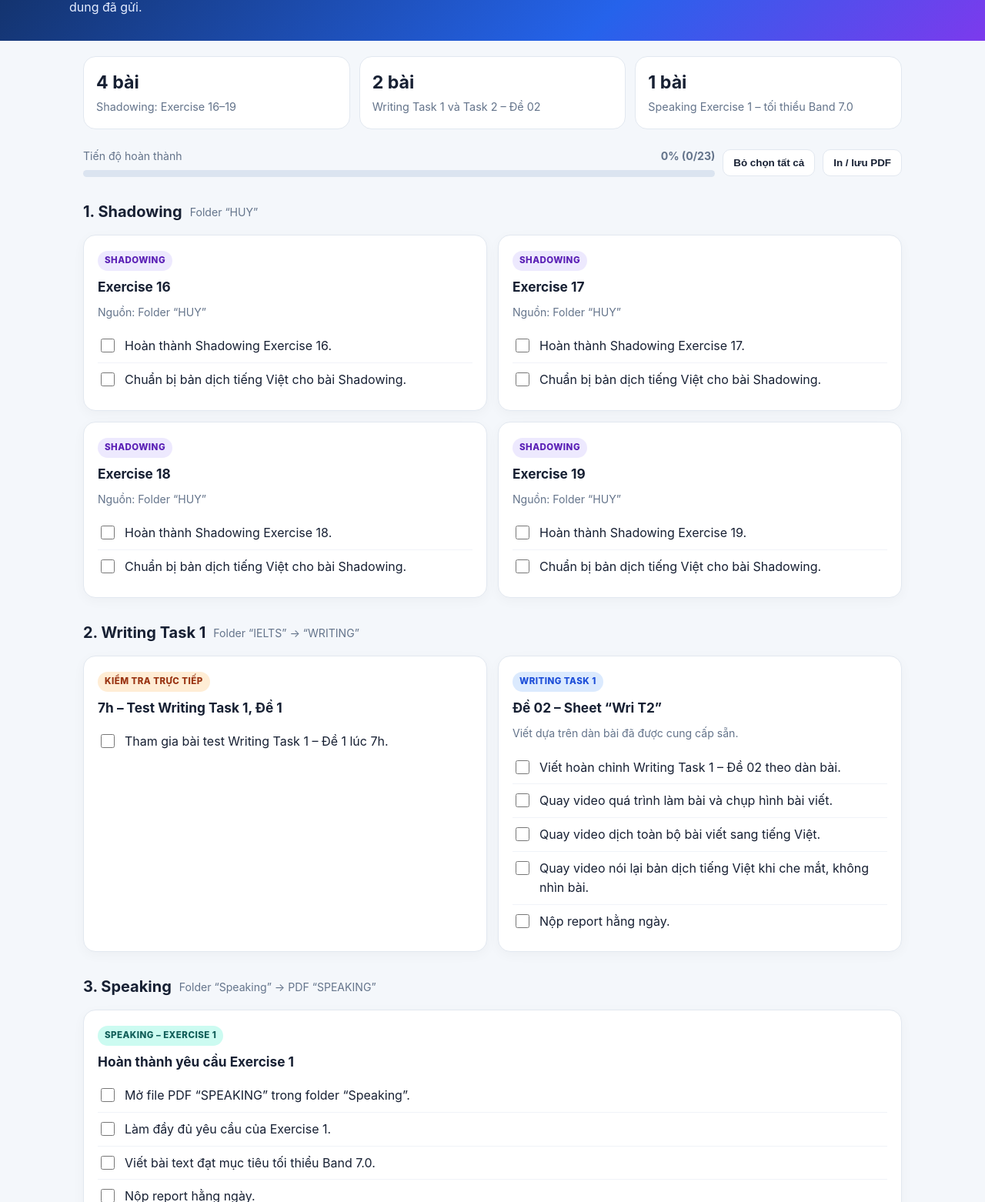
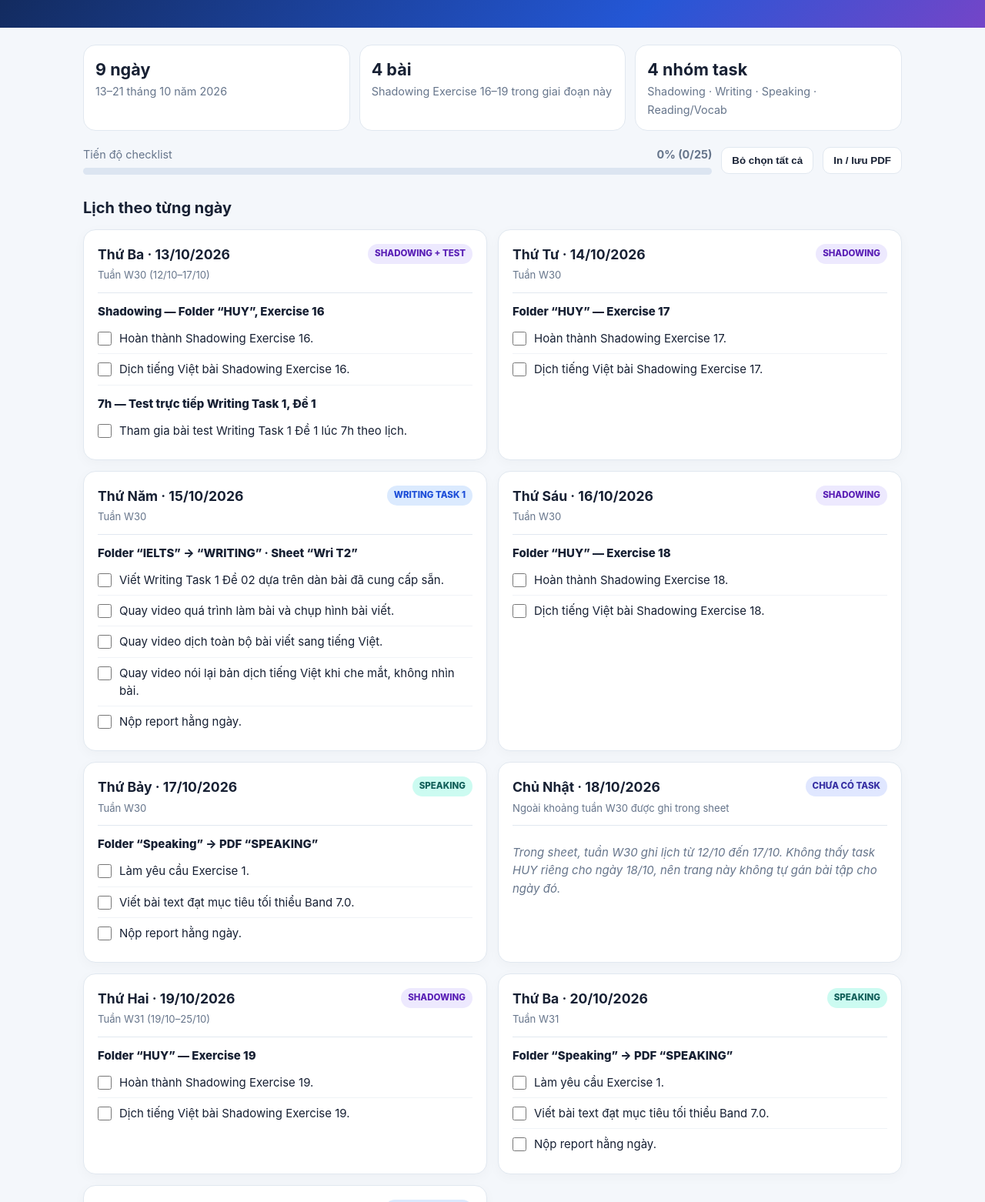
Before and after one commit to shirmtry/shirmtry, a plain HTML site: page task.html in a window 1280 px wide. Shown: the part 165-1727 px from the top of the page at 77% size. Drawn offline with Linux system fonts and the light colour scheme.

Commit message:
Update task.html

```diff
--- a/task.html
+++ b/task.html
@@ -2,232 +2,115 @@
 <html lang="vi">
 <head>
 <meta charset="UTF-8">
-<meta name="viewport" content="width=device-width, initial-scale=1.0">
-<title>Kế hoạch IELTS – Shadowing, Writing & Speaking</title>
+<meta name="viewport" content="width=device-width, initial-scale=1">
+<title>HUY — IELTS Task Planner | 13–21/10/2026</title>
 <style>
-  :root {
-    color-scheme: light;
-    --bg: #f4f7fb;
-    --card: #ffffff;
-    --text: #172033;
-    --muted: #64748b;
-    --line: #e2e8f0;
-    --blue: #2563eb;
-    --purple: #7c3aed;
-    --teal: #0f766e;
-    --orange: #c2410c;
-  }
-  * { box-sizing: border-box; }
-  body {
-    margin: 0;
-    font-family: Inter, ui-sans-serif, system-ui, -apple-system, "Segoe UI", sans-serif;
-    background: var(--bg);
-    color: var(--text);
-    line-height: 1.55;
-  }
-  header {
-    padding: 42px 20px 32px;
-    background: linear-gradient(135deg, #102a56, #2563eb 65%, #7c3aed);
-    color: white;
-  }
-  .hero, main { max-width: 1100px; margin: 0 auto; }
-  .eyebrow { font-size: .78rem; font-weight: 800; letter-spacing: .14em; text-transform: uppercase; opacity: .8; }
-  h1 { margin: 8px 0; font-size: clamp(1.8rem, 4vw, 2.8rem); line-height: 1.15; }
-  header p { max-width: 720px; margin-bottom: 0; color: #e5edff; }
-  main { padding: 24px 18px 52px; }
-  .summary {
-    display: grid; grid-template-columns: repeat(3, minmax(0, 1fr));
-    gap: 12px; margin-top: -4px; margin-bottom: 24px;
-  }
-  .stat { background: var(--card); border: 1px solid var(--line); border-radius: 16px; padding: 16px; }
-  .stat strong { display: block; font-size: 1.45rem; }
-  .stat span { color: var(--muted); font-size: .9rem; }
-  .toolbar { display: flex; gap: 10px; flex-wrap: wrap; align-items: center; margin: 18px 0 24px; }
-  .progress-wrap { flex: 1 1 220px; }
-  .progress-label { display: flex; justify-content: space-between; color: var(--muted); font-size: .88rem; margin-bottom: 7px; }
-  .track { height: 9px; border-radius: 99px; background: #dbe4f0; overflow: hidden; }
-  .bar { width: 0%; height: 100%; background: linear-gradient(90deg, #2563eb, #7c3aed); transition: width .2s; }
-  button {
-    border: 1px solid var(--line); background: white; color: var(--text);
-    padding: 9px 13px; border-radius: 10px; font-weight: 650; cursor: pointer;
-  }
-  button:hover { border-color: #93a9c7; }
-  .section-title { display: flex; align-items: center; gap: 10px; margin: 30px 0 14px; }
-  .section-title h2 { font-size: 1.25rem; margin: 0; }
-  .section-title span { color: var(--muted); font-size: .88rem; }
-  .cards { display: grid; grid-template-columns: repeat(2, minmax(0, 1fr)); gap: 14px; }
-  .card {
-    background: var(--card); border: 1px solid var(--line); border-radius: 16px;
-    padding: 18px; box-shadow: 0 4px 16px rgba(15, 23, 42, .035);
-  }
-  .card.full { grid-column: 1 / -1; }
-  .card-top { display: flex; justify-content: space-between; gap: 12px; align-items: flex-start; }
-  .tag { display: inline-block; font-size: .72rem; font-weight: 800; letter-spacing: .04em; border-radius: 999px; padding: 4px 9px; margin-bottom: 8px; }
-  .tag.shadow { background: #ede9fe; color: #5b21b6; }
-  .tag.writing { background: #dbeafe; color: #1d4ed8; }
-  .tag.speaking { background: #ccfbf1; color: #115e59; }
-  .tag.test { background: #ffedd5; color: #9a3412; }
-  h3 { font-size: 1.08rem; margin: 0 0 8px; }
-  .source { color: var(--muted); font-size: .88rem; margin: 0 0 12px; }
-  ul { padding-left: 21px; margin: 10px 0; }
-  li { padding: 3px 0; }
-  .task-check {
-    display: flex; align-items: flex-start; gap: 10px; padding: 9px 0;
-    border-bottom: 1px solid #f0f3f8;
-  }
-  .task-check:last-child { border-bottom: 0; }
-  input[type="checkbox"] { width: 18px; height: 18px; margin-top: 3px; accent-color: var(--blue); flex: 0 0 auto; }
-  .task-check label { cursor: pointer; }
-  .task-check input:checked + label { color: #7b8798; text-decoration: line-through; }
-  .note { border-left: 4px solid #f59e0b; background: #fff7ed; padding: 13px 15px; border-radius: 8px; margin-top: 20px; color: #7c2d12; }
-  footer { text-align: center; color: var(--muted); font-size: .85rem; padding: 0 18px 28px; }
-  @media (max-width: 720px) {
-    .summary { grid-template-columns: 1fr; }
-    .cards { grid-template-columns: 1fr; }
-    .card.full { grid-column: auto; }
-    header { padding-top: 32px; }
-  }
-  @media print {
-    body { background: white; }
-    header { background: #17366c !important; print-color-adjust: exact; }
-    .toolbar button { display: none; }
-    .card, .stat { box-shadow: none; break-inside: avoid; }
-  }
+:root{--bg:#f4f7fb;--card:#fff;--ink:#172033;--muted:#66758b;--line:#e1e8f0;--blue:#2457d6;--purple:#7445c8;--teal:#087f73;--orange:#a84b12}
+*{box-sizing:border-box}body{margin:0;background:var(--bg);color:var(--ink);font:15px/1.55 Inter,system-ui,-apple-system,"Segoe UI",sans-serif}
+header{background:linear-gradient(130deg,#10244c,#2457d6 68%,#7445c8);color:#fff;padding:34px 20px}
+.wrap{max-width:1100px;margin:auto}h1{font-size:clamp(1.8rem,4vw,2.7rem);line-height:1.15;margin:8px 0 10px}.sub{color:#e3eaff;max-width:750px;margin:0}.eyebrow{text-transform:uppercase;letter-spacing:.14em;font-size:.75rem;font-weight:800;opacity:.8}
+main{max-width:1100px;margin:auto;padding:22px 18px 50px}.stats{display:grid;grid-template-columns:repeat(3,1fr);gap:12px}.stat,.day{background:var(--card);border:1px solid var(--line);border-radius:16px}.stat{padding:15px}.stat strong{display:block;font-size:1.35rem}.muted{color:var(--muted);font-size:.9rem}
+.toolbar{display:flex;align-items:center;gap:12px;flex-wrap:wrap;margin:20px 0}.progress{flex:1;min-width:220px}.progressrow{display:flex;justify-content:space-between;font-size:.9rem;color:var(--muted);margin-bottom:6px}.track{height:9px;background:#dce5f1;border-radius:99px;overflow:hidden}.bar{height:100%;width:0;background:linear-gradient(90deg,var(--blue),var(--purple));transition:width .2s}
+button{background:white;border:1px solid var(--line);border-radius:10px;padding:9px 13px;font-weight:700;cursor:pointer;color:var(--ink)}button:hover{border-color:#8ca3c4}
+h2{font-size:1.25rem;margin:28px 0 12px}.days{display:grid;grid-template-columns:repeat(2,minmax(0,1fr));gap:14px}.day{padding:18px;box-shadow:0 4px 16px #0f172a08}.dayhead{display:flex;justify-content:space-between;gap:10px;align-items:flex-start;border-bottom:1px solid var(--line);padding-bottom:12px;margin-bottom:10px}.day h3{font-size:1.1rem;margin:0}.date{font-size:.82rem;color:var(--muted);margin-top:3px}.pill{white-space:nowrap;border-radius:999px;padding:4px 9px;font-size:.72rem;font-weight:800;background:#e0e7ff;color:#3730a3}.pill.shadow{background:#ede9fe;color:#5b21b6}.pill.write{background:#dbeafe;color:#1d4ed8}.pill.speak{background:#ccfbf1;color:#115e59}.pill.read{background:#ffedd5;color:#9a3412}.task{display:flex;gap:10px;padding:8px 0;border-bottom:1px solid #f0f3f7;align-items:flex-start}.task:last-child{border-bottom:0}.task input{width:18px;height:18px;margin:3px 0 0;flex:0 0 auto;accent-color:var(--blue)}.task label{cursor:pointer}.task input:checked+label{color:#8792a3;text-decoration:line-through}.blocktitle{font-weight:800;margin:12px 0 4px}.notice{border-left:4px solid #f59e0b;background:#fff7ed;color:#7c2d12;border-radius:9px;padding:13px 15px;margin-top:18px}.off{color:var(--muted);font-style:italic;padding:8px 0}
+footer{text-align:center;color:var(--muted);font-size:.85rem;padding:0 15px 28px}
+@media(max-width:720px){.stats{grid-template-columns:1fr}.days{grid-template-columns:1fr}}
+@media print{body{background:white}header{print-color-adjust:exact}.toolbar button{display:none}.day,.stat{box-shadow:none;break-inside:avoid}.days{grid-template-columns:1fr 1fr}}
 </style>
 </head>
 <body>
-<header>
-  <div class="hero">
-    <div class="eyebrow">IELTS Daily Checklist</div>
-    <h1>Kế hoạch học IELTS</h1>
-    <p>Tổng hợp toàn bộ bài Shadowing, Writing Task 1–2, Speaking và yêu cầu nộp report theo nội dung đã gửi.</p>
-  </div>
-</header>
+<header><div class="wrap"><div class="eyebrow">Personal IELTS checklist · HUY</div><h1>Lịch học & task chi tiết</h1><p class="sub">Đọc từ file “English Study schedule (1).xlsx”, sheet “Schedule”, dòng HUY. Phạm vi: 13/10/2026–21/10/2026.</p></div></header>
+<main>
+<section class="stats">
+<div class="stat"><strong>9 ngày</strong><span class="muted">13–21 tháng 10 năm 2026</span></div>
+<div class="stat"><strong>4 bài</strong><span class="muted">Shadowing Exercise 16–19 trong giai đoạn này</span></div>
+<div class="stat"><strong>4 nhóm task</strong><span class="muted">Shadowing · Writing · Speaking · Reading/Vocab</span></div>
+</section>
+<div class="toolbar"><div class="progress"><div class="progressrow"><span>Tiến độ checklist</span><strong id="progressText">0%</strong></div><div class="track"><div class="bar" id="bar"></div></div></div><button id="reset">Bỏ chọn tất cả</button><button onclick="window.print()">In / lưu PDF</button></div>
 
-<main>
-  <section class="summary" aria-label="Tổng quan">
-    <div class="stat"><strong>4 bài</strong><span>Shadowing: Exercise 16–19</span></div>
-    <div class="stat"><strong>2 bài</strong><span>Writing Task 1 và Task 2 – Đề 02</span></div>
-    <div class="stat"><strong>1 bài</strong><span>Speaking Exercise 1 – tối thiểu Band 7.0</span></div>
-  </section>
+<h2>Lịch theo từng ngày</h2>
+<section class="days">
+<article class="day">
+<div class="dayhead"><div><h3>Thứ Ba · 13/10/2026</h3><div class="date">Tuần W30 (12/10–17/10)</div></div><span class="pill shadow">SHADOWING + TEST</span></div>
+<div class="blocktitle">Shadowing — Folder “HUY”, Exercise 16</div>
+<div class="task"><input id="a1" type="checkbox"><label for="a1">Hoàn thành Shadowing Exercise 16.</label></div>
+<div class="task"><input id="a2" type="checkbox"><label for="a2">Dịch tiếng Việt bài Shadowing Exercise 16.</label></div>
+<div class="blocktitle">7h — Test trực tiếp Writing Task 1, Đề 1</div>
+<div class="task"><input id="a3" type="checkbox"><label for="a3">Tham gia bài test Writing Task 1 Đề 1 lúc 7h theo lịch.</label></div>
+</article>
 
-  <div class="toolbar">
-    <div class="progress-wrap">
-      <div class="progress-label"><span>Tiến độ hoàn thành</span><strong id="progressText">0%</strong></div>
-      <div class="track"><div class="bar" id="progressBar"></div></div>
-    </div>
-    <button type="button" id="resetBtn">Bỏ chọn tất cả</button>
-    <button type="button" onclick="window.print()">In / lưu PDF</button>
-  </div>
+<article class="day">
+<div class="dayhead"><div><h3>Thứ Tư · 14/10/2026</h3><div class="date">Tuần W30</div></div><span class="pill shadow">SHADOWING</span></div>
+<div class="blocktitle">Folder “HUY” — Exercise 17</div>
+<div class="task"><input id="a4" type="checkbox"><label for="a4">Hoàn thành Shadowing Exercise 17.</label></div>
+<div class="task"><input id="a5" type="checkbox"><label for="a5">Dịch tiếng Việt bài Shadowing Exercise 17.</label></div>
+</article>
 
-  <div class="section-title"><h2>1. Shadowing</h2><span>Folder “HUY”</span></div>
-  <div class="cards">
-    <article class="card">
-      <span class="tag shadow">SHADOWING</span>
-      <h3>Exercise 16</h3>
-      <p class="source">Nguồn: Folder “HUY”</p>
-      <div class="task-check"><input id="t1" type="checkbox"><label for="t1">Hoàn thành Shadowing Exercise 16.</label></div>
-      <div class="task-check"><input id="t2" type="checkbox"><label for="t2">Chuẩn bị bản dịch tiếng Việt cho bài Shadowing.</label></div>
-    </article>
-    <article class="card">
-      <span class="tag shadow">SHADOWING</span>
-      <h3>Exercise 17</h3>
-      <p class="source">Nguồn: Folder “HUY”</p>
-      <div class="task-check"><input id="t3" type="checkbox"><label for="t3">Hoàn thành Shadowing Exercise 17.</label></div>
-      <div class="task-check"><input id="t4" type="checkbox"><label for="t4">Chuẩn bị bản dịch tiếng Việt cho bài Shadowing.</label></div>
-    </article>
-    <article class="card">
-      <span class="tag shadow">SHADOWING</span>
-      <h3>Exercise 18</h3>
-      <p class="source">Nguồn: Folder “HUY”</p>
-      <div class="task-check"><input id="t5" type="checkbox"><label for="t5">Hoàn thành Shadowing Exercise 18.</label></div>
-      <div class="task-check"><input id="t6" type="checkbox"><label for="t6">Chuẩn bị bản dịch tiếng Việt cho bài Shadowing.</label></div>
-    </article>
-    <article class="card">
-      <span class="tag shadow">SHADOWING</span>
-      <h3>Exercise 19</h3>
-      <p class="source">Nguồn: Folder “HUY”</p>
-      <div class="task-check"><input id="t7" type="checkbox"><label for="t7">Hoàn thành Shadowing Exercise 19.</label></div>
-      <div class="task-check"><input id="t8" type="checkbox"><label for="t8">Chuẩn bị bản dịch tiếng Việt cho bài Shadowing.</label></div>
-    </article>
-  </div>
+<article class="day">
+<div class="dayhead"><div><h3>Thứ Năm · 15/10/2026</h3><div class="date">Tuần W30</div></div><span class="pill write">WRITING TASK 1</span></div>
+<div class="blocktitle">Folder “IELTS” → “WRITING” · Sheet “Wri T2”</div>
+<div class="task"><input id="a6" type="checkbox"><label for="a6">Viết Writing Task 1 Đề 02 dựa trên dàn bài đã cung cấp sẵn.</label></div>
+<div class="task"><input id="a7" type="checkbox"><label for="a7">Quay video quá trình làm bài và chụp hình bài viết.</label></div>
+<div class="task"><input id="a8" type="checkbox"><label for="a8">Quay video dịch toàn bộ bài viết sang tiếng Việt.</label></div>
+<div class="task"><input id="a9" type="checkbox"><label for="a9">Quay video nói lại bản dịch tiếng Việt khi che mắt, không nhìn bài.</label></div>
+<div class="task"><input id="a10" type="checkbox"><label for="a10">Nộp report hằng ngày.</label></div>
+</article>
 
-  <div class="section-title"><h2>2. Writing Task 1</h2><span>Folder “IELTS” → “WRITING”</span></div>
-  <div class="cards">
-    <article class="card">
-      <span class="tag test">KIỂM TRA TRỰC TIẾP</span>
-      <h3>7h – Test Writing Task 1, Đề 1</h3>
-      <div class="task-check"><input id="t9" type="checkbox"><label for="t9">Tham gia bài test Writing Task 1 – Đề 1 lúc 7h.</label></div>
-    </article>
-    <article class="card">
-      <span class="tag writing">WRITING TASK 1</span>
-      <h3>Đề 02 – Sheet “Wri T2”</h3>
-      <p class="source">Viết dựa trên dàn bài đã được cung cấp sẵn.</p>
-      <div class="task-check"><input id="t10" type="checkbox"><label for="t10">Viết hoàn chỉnh Writing Task 1 – Đề 02 theo dàn bài.</label></div>
-      <div class="task-check"><input id="t11" type="checkbox"><label for="t11">Quay video quá trình làm bài và chụp hình bài viết.</label></div>
-      <div class="task-check"><input id="t12" type="checkbox"><label for="t12">Quay video dịch toàn bộ bài viết sang tiếng Việt.</label></div>
-      <div class="task-check"><input id="t13" type="checkbox"><label for="t13">Quay video nói lại bản dịch tiếng Việt khi che mắt, không nhìn bài.</label></div>
-      <div class="task-check"><input id="t14" type="checkbox"><label for="t14">Nộp report hằng ngày.</label></div>
-    </article>
-  </div>
+<article class="day">
+<div class="dayhead"><div><h3>Thứ Sáu · 16/10/2026</h3><div class="date">Tuần W30</div></div><span class="pill shadow">SHADOWING</span></div>
+<div class="blocktitle">Folder “HUY” — Exercise 18</div>
+<div class="task"><input id="a11" type="checkbox"><label for="a11">Hoàn thành Shadowing Exercise 18.</label></div>
+<div class="task"><input id="a12" type="checkbox"><label for="a12">Dịch tiếng Việt bài Shadowing Exercise 18.</label></div>
+</article>
 
-  <div class="section-title"><h2>3. Speaking</h2><span>Folder “Speaking” → PDF “SPEAKING”</span></div>
-  <div class="cards">
-    <article class="card full">
-      <span class="tag speaking">SPEAKING – EXERCISE 1</span>
-      <h3>Hoàn thành yêu cầu Exercise 1</h3>
-      <div class="task-check"><input id="t15" type="checkbox"><label for="t15">Mở file PDF “SPEAKING” trong folder “Speaking”.</label></div>
-      <div class="task-check"><input id="t16" type="checkbox"><label for="t16">Làm đầy đủ yêu cầu của Exercise 1.</label></div>
-      <div class="task-check"><input id="t17" type="checkbox"><label for="t17">Viết bài text đạt mục tiêu tối thiểu Band 7.0.</label></div>
-      <div class="task-check"><input id="t18" type="checkbox"><label for="t18">Nộp report hằng ngày.</label></div>
-    </article>
-  </div>
+<article class="day">
+<div class="dayhead"><div><h3>Thứ Bảy · 17/10/2026</h3><div class="date">Tuần W30</div></div><span class="pill speak">SPEAKING</span></div>
+<div class="blocktitle">Folder “Speaking” → PDF “SPEAKING”</div>
+<div class="task"><input id="a13" type="checkbox"><label for="a13">Làm yêu cầu Exercise 1.</label></div>
+<div class="task"><input id="a14" type="checkbox"><label for="a14">Viết bài text đạt mục tiêu tối thiểu Band 7.0.</label></div>
+<div class="task"><input id="a15" type="checkbox"><label for="a15">Nộp report hằng ngày.</label></div>
+</article>
 
-  <div class="section-title"><h2>4. Writing Task 2</h2><span>Folder “IELTS” → “WRITING”</span></div>
-  <div class="cards">
-    <article class="card full">
-      <span class="tag writing">WRITING TASK 2</span>
-      <h3>Đề 02 – Sheet “Wri T2”</h3>
-      <p class="source">Viết dựa trên dàn bài đã được cung cấp sẵn.</p>
-      <div class="task-check"><input id="t19" type="checkbox"><label for="t19">Viết hoàn chỉnh Writing Task 2 – Đề 02 theo dàn bài.</label></div>
-      <div class="task-check"><input id="t20" type="checkbox"><label for="t20">Quay video quá trình làm bài và chụp hình bài viết.</label></div>
-      <div class="task-check"><input id="t21" type="checkbox"><label for="t21">Quay video dịch toàn bộ bài viết sang tiếng Việt.</label></div>
-      <div class="task-check"><input id="t22" type="checkbox"><label for="t22">Quay video nói lại bản dịch tiếng Việt khi che mắt, không nhìn bài.</label></div>
-      <div class="task-check"><input id="t23" type="checkbox"><label for="t23">Nộp report hằng ngày.</label></div>
-    </article>
-  </div>
+<article class="day">
+<div class="dayhead"><div><h3>Chủ Nhật · 18/10/2026</h3><div class="date">Ngoài khoảng tuần W30 được ghi trong sheet</div></div><span class="pill">CHƯA CÓ TASK</span></div>
+<p class="off">Trong sheet, tuần W30 ghi lịch từ 12/10 đến 17/10. Không thấy task HUY riêng cho ngày 18/10, nên trang này không tự gán bài tập cho ngày đó.</p>
+</article>
 
-  <div class="note"><strong>Lưu ý quan trọng:</strong> Với tất cả bài Shadowing (Exercise 16–19), nhớ kèm bản dịch tiếng Việt. Các mục “quay video”, “chụp hình” và “nộp report hằng ngày” cần được đánh dấu riêng khi hoàn thành.</div>
+<article class="day">
+<div class="dayhead"><div><h3>Thứ Hai · 19/10/2026</h3><div class="date">Tuần W31 (19/10–25/10)</div></div><span class="pill shadow">SHADOWING</span></div>
+<div class="blocktitle">Folder “HUY” — Exercise 19</div>
+<div class="task"><input id="a16" type="checkbox"><label for="a16">Hoàn thành Shadowing Exercise 19.</label></div>
+<div class="task"><input id="a17" type="checkbox"><label for="a17">Dịch tiếng Việt bài Shadowing Exercise 19.</label></div>
+</article>
+
+<article class="day">
+<div class="dayhead"><div><h3>Thứ Ba · 20/10/2026</h3><div class="date">Tuần W31</div></div><span class="pill speak">SPEAKING</span></div>
+<div class="blocktitle">Folder “Speaking” → PDF “SPEAKING”</div>
+<div class="task"><input id="a18" type="checkbox"><label for="a18">Làm yêu cầu Exercise 1.</label></div>
+<div class="task"><input id="a19" type="checkbox"><label for="a19">Viết bài text đạt mục tiêu tối thiểu Band 7.0.</label></div>
+<div class="task"><input id="a20" type="checkbox"><label for="a20">Nộp report hằng ngày.</label></div>
+</article>
+
+<article class="day">
+<div class="dayhead"><div><h3>Thứ Tư · 21/10/2026</h3><div class="date">Tuần W31</div></div><span class="pill write">WRITING TASK 2</span></div>
+<div class="blocktitle">Folder “IELTS” → “WRITING” · Sheet “Wri T2”</div>
+<div class="task"><input id="a21" type="checkbox"><label for="a21">Viết Writing Task 2 Đề 02 dựa trên dàn bài đã cung cấp sẵn.</label></div>
+<div class="task"><input id="a22" type="checkbox"><label for="a22">Quay video quá trình làm bài và chụp hình bài viết.</label></div>
+<div class="task"><input id="a23" type="checkbox"><label for="a23">Quay video dịch toàn bộ bài viết sang tiếng Việt.</label></div>
+<div class="task"><input id="a24" type="checkbox"><label for="a24">Quay video nói lại bản dịch tiếng Việt khi che mắt, không nhìn bài.</label></div>
+<div class="task"><input id="a25" type="checkbox"><label for="a25">Nộp report hằng ngày.</label></div>
+</article>
+</section>
+
+<h2>Ghi chú khi đối chiếu file Excel</h2>
+<div class="notice"><strong>Đã đọc task theo dòng HUY trong sheet “Schedule”.</strong> Ngày 13/10 có thêm ghi chú “7h TEST WRITING TASK 1 ĐỀ 1 TRỰC TIẾP” ngay trong ô Shadowing Exercise 16. Task ngày 15/10 được ghi là Writing Task 1 Đề 02 nhưng trỏ tới sheet “Wri T2”; mình giữ nguyên nội dung nguồn, không tự sửa tên sheet.</div>
+<div class="notice"><strong>Quy tắc Shadowing:</strong> Exercise 16, 17, 18 và 19 đều phải có bản dịch tiếng Việt. Mỗi task có thể tích riêng; trạng thái được lưu trong trình duyệt trên thiết bị hiện tại.</div>
 </main>
-<footer>Checklist học tập cá nhân · Có thể đánh dấu tiến độ và in/lưu thành PDF ngay trên trình duyệt.</footer>
-
+<footer>HUY · Task planner 13–21/10/2026 · Tổng hợp từ file Excel người dùng cung cấp</footer>
 <script>
-  const checks = Array.from(document.querySelectorAll('input[type="checkbox"]'));
-  const progressText = document.getElementById('progressText');
-  const progressBar = document.getElementById('progressBar');
-
-  function updateProgress() {
-    const done = checks.filter(c => c.checked).length;
-    const pct = checks.length ? Math.round(done / checks.length * 100) : 0;
-    progressText.textContent = `${pct}% (${done}/${checks.length})`;
-    progressBar.style.width = `${pct}%`;
-  }
-  checks.forEach((check) => {
-    const saved = localStorage.getItem(`ielts-checklist-${check.id}`);
-    if (saved !== null) check.checked = saved === 'true';
-    check.addEventListener('change', () => {
-      localStorage.setItem(`ielts-checklist-${check.id}`, String(check.checked));
-      updateProgress();
-    });
-  });
-  document.getElementById('resetBtn').addEventListener('click', () => {
-    checks.forEach(check => {
-      check.checked = false;
-      localStorage.setItem(`ielts-checklist-${check.id}`, 'false');
-    });
-    updateProgress();
-  });
-  updateProgress();
+const checks=[...document.querySelectorAll('input[type=checkbox]')];
+function update(){const done=checks.filter(x=>x.checked).length;const p=Math.round(done/checks.length*100);document.getElementById('progressText').textContent=`${p}% (${done}/${checks.length})`;document.getElementById('bar').style.width=p+'%'}
+checks.forEach(c=>{const v=localStorage.getItem('huy-task-'+c.id);if(v!==null)c.checked=v==='true';c.addEventListener('change',()=>{localStorage.setItem('huy-task-'+c.id,String(c.checked));update()})});
+document.getElementById('reset').addEventListener('click',()=>{checks.forEach(c=>{c.checked=false;localStorage.setItem('huy-task-'+c.id,'false')});update()});update();
 </script>
-</body>
-</html>
+</body></html>
```
